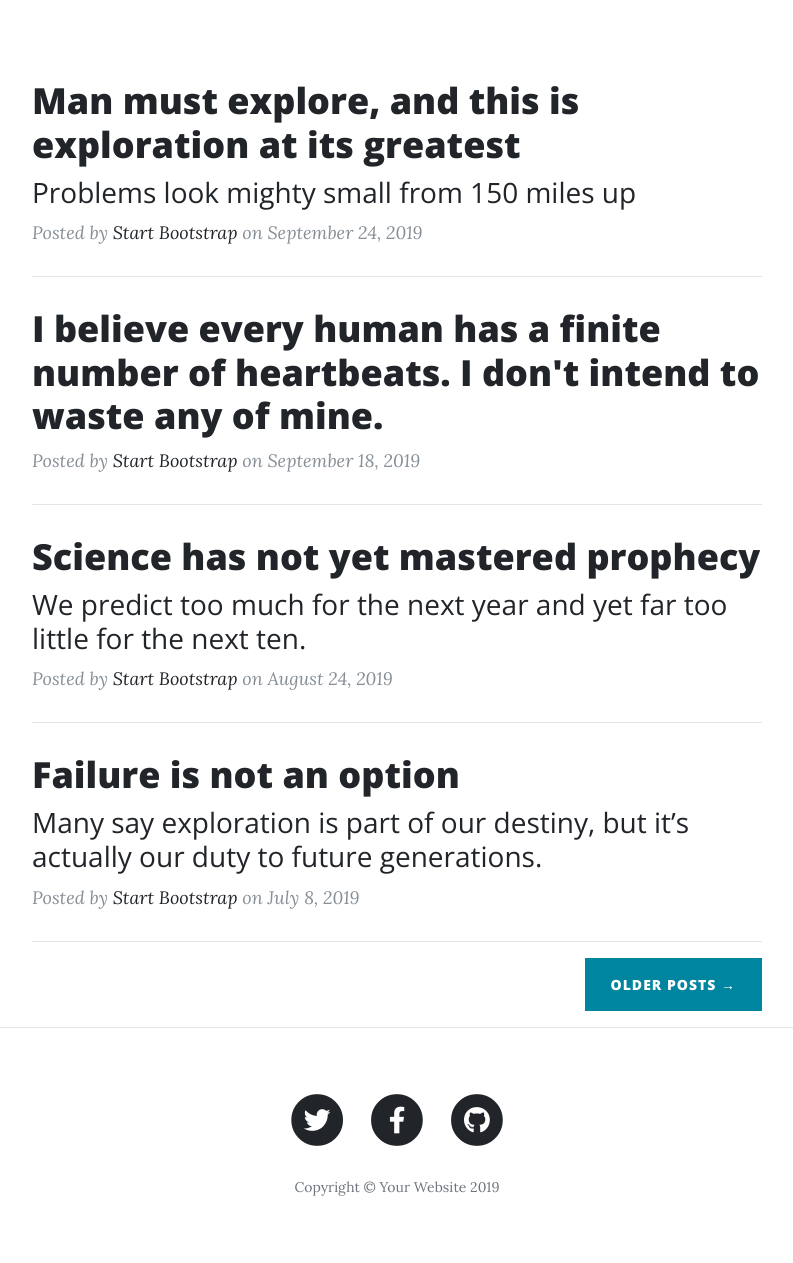
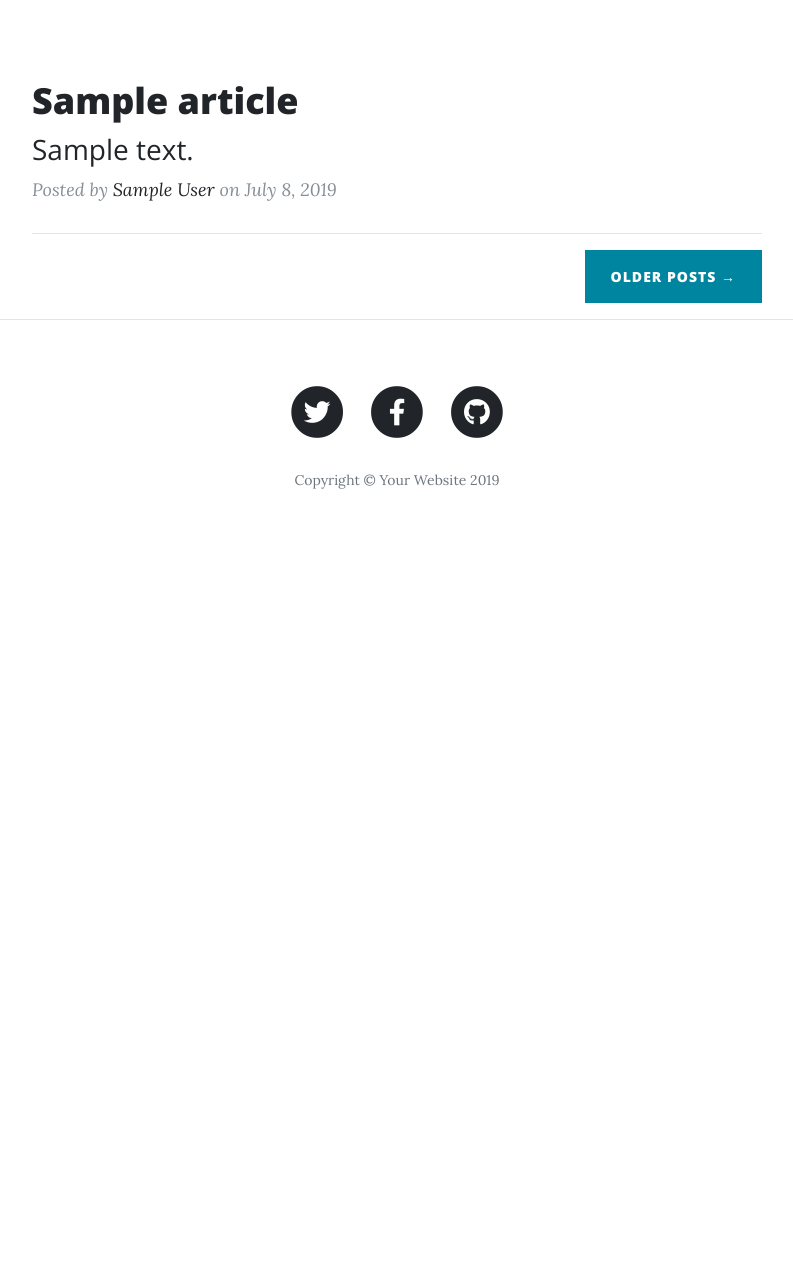
Before and after one commit to TareqMonwer/Blog, a Django app: page / in a window 1280 px wide. Shown: the part 533-1796 px from the top of the page, without its empty margins (243-1036 px from the left). After the commit the page ends 1022 px from the top, so only its background shows below. Run offline with Django 3.2, Linux system fonts and the light colour scheme; tables that the repository leaves empty hold one stand-in row (values such as "Sample post"); some libraries are stand-ins or nearby versions.

Commit message:
Article list at homepage

```diff
--- /dev/null
+++ b/blog/blog/articles/urls.py
@@ -0,0 +1,12 @@
+from django.urls import path
+
+from . import views
+
+
+app_name = 'articles'
+
+urlpatterns = [
+  path('',
+       views.ArticleList.as_view(),
+       name='home')
+]
--- a/blog/blog/articles/views.py
+++ b/blog/blog/articles/views.py
@@ -1,3 +1,15 @@
 from django.shortcuts import render
+from django.views.generic import ListView
 
-# Create your views here.
+from .models import Article
+
+
+class ArticleList(ListView):
+  model = Article
+  template_name = 'pages/index.html'
+
+  def get_context_data(self, **kwargs):
+    context = super().get_context_data(**kwargs)
+    last_article = Article.objects.last()
+    context['last_article'] = last_article
+    return context
--- a/blog/blog/templates/base.html
+++ b/blog/blog/templates/base.html
@@ -38,7 +38,7 @@
       <!-- Navigation -->
       <nav class="navbar navbar-expand-lg navbar-light fixed-top" id="mainNav">
         <div class="container">
-          <a class="navbar-brand" href="{% url 'home' %}">Blog</a>
+          <a class="navbar-brand" href="{% url 'articles:home' %}">Blog</a>
           <button class="navbar-toggler navbar-toggler-right" type="button" data-toggle="collapse" data-target="#navbarResponsive" aria-controls="navbarResponsive" aria-expanded="false" aria-label="Toggle navigation">
             Menu
             <i class="fas fa-bars"></i>
@@ -46,7 +46,7 @@
           <div class="collapse navbar-collapse" id="navbarResponsive">
             <ul class="navbar-nav ml-auto">
               <li class="nav-item">
-                <a class="nav-link" href="{% url 'home' %}">Home</a>
+                <a class="nav-link" href="{% url 'articles:home' %}">Home</a>
               </li>
               <li class="nav-item">
                 <a class="nav-link" href="{% url 'about' %}">About</a>
--- a/blog/blog/templates/pages/index.html
+++ b/blog/blog/templates/pages/index.html
@@ -8,8 +8,8 @@
       <div class="row">
         <div class="col-lg-8 col-md-10 mx-auto">
           <div class="site-heading">
-            <h1>Clean Blog</h1>
-            <span class="subheading">A Blog Theme by Start Bootstrap</span>
+            <h1>{{ last_article.title }}</h1>
+            <span class="subheading">{{ last_article.content|truncatewords:10 }}</span>
           </div>
         </div>
       </div>
@@ -20,59 +20,22 @@
   <div class="container">
     <div class="row">
       <div class="col-lg-8 col-md-10 mx-auto">
+        {% for article in object_list %}
           <div class="post-preview">
             <a href="post.html">
               <h2 class="post-title">
-              Man must explore, and this is exploration at its greatest
+                {{article.title}}
               </h2>
               <h3 class="post-subtitle">
-              Problems look mighty small from 150 miles up
+                {{article.content|truncatewords:20}}
               </h3>
             </a>
             <p class="post-meta">Posted by
-            <a href="#">Start Bootstrap</a>
-            on September 24, 2019</p>
-        </div>
-        <hr>
-        <div class="post-preview">
-          <a href="post.html">
-            <h2 class="post-title">
-              I believe every human has a finite number of heartbeats. I don't intend to waste any of mine.
-            </h2>
-          </a>
-          <p class="post-meta">Posted by
-            <a href="#">Start Bootstrap</a>
-            on September 18, 2019</p>
-        </div>
-        <hr>
-        <div class="post-preview">
-          <a href="post.html">
-            <h2 class="post-title">
-              Science has not yet mastered prophecy
-            </h2>
-            <h3 class="post-subtitle">
-              We predict too much for the next year and yet far too little for the next ten.
-            </h3>
-          </a>
-          <p class="post-meta">Posted by
-            <a href="#">Start Bootstrap</a>
-            on August 24, 2019</p>
-        </div>
-        <hr>
-        <div class="post-preview">
-          <a href="post.html">
-            <h2 class="post-title">
-              Failure is not an option
-            </h2>
-            <h3 class="post-subtitle">
-              Many say exploration is part of our destiny, but it’s actually our duty to future generations.
-            </h3>
-          </a>
-          <p class="post-meta">Posted by
-            <a href="#">Start Bootstrap</a>
+              <a href="#">{{ article.author.name }}</a>
               on July 8, 2019</p>
           </div>
           <hr>
+        {% endfor %}
         <!-- Pager -->
         <div class="clearfix">
           <a class="btn btn-primary float-right" href="#">Older Posts &rarr;</a>
--- a/blog/config/urls.py
+++ b/blog/config/urls.py
@@ -8,9 +8,7 @@ from django.views import defaults as default_views
 urlpatterns = [
     path(
         "",
-        # TemplateView.as_view(template_name="pages/home.html"),
-        TemplateView.as_view(template_name="pages/index.html"),
-        name="home",
+        include("blog.articles.urls")
     ),
     path(
         "about/",
```
Lines whose indentation alone changed are shown as unchanged.
